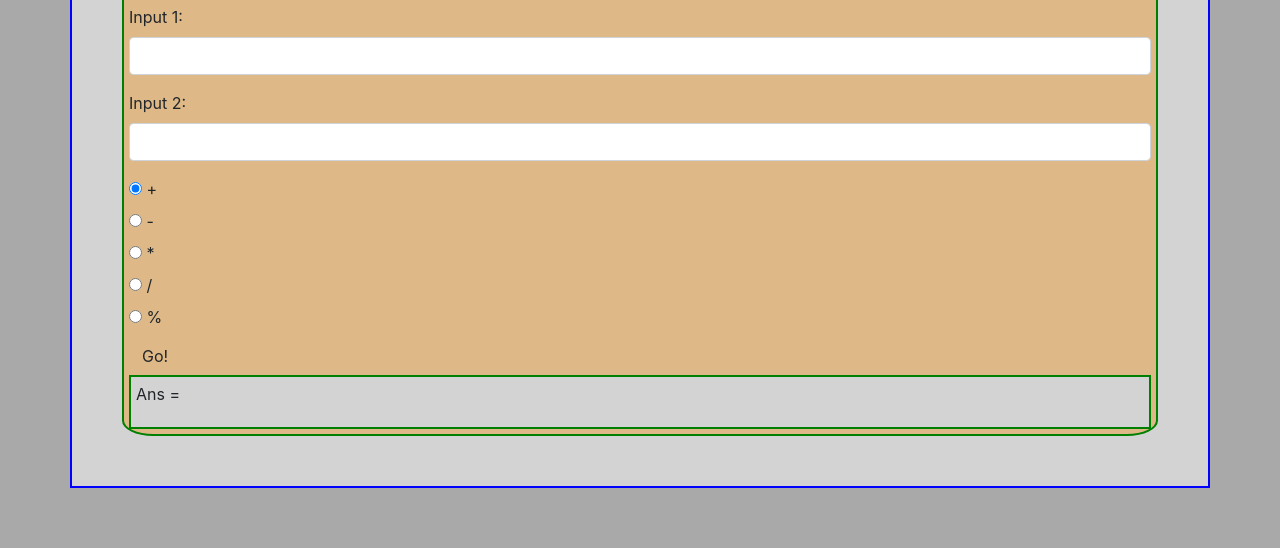
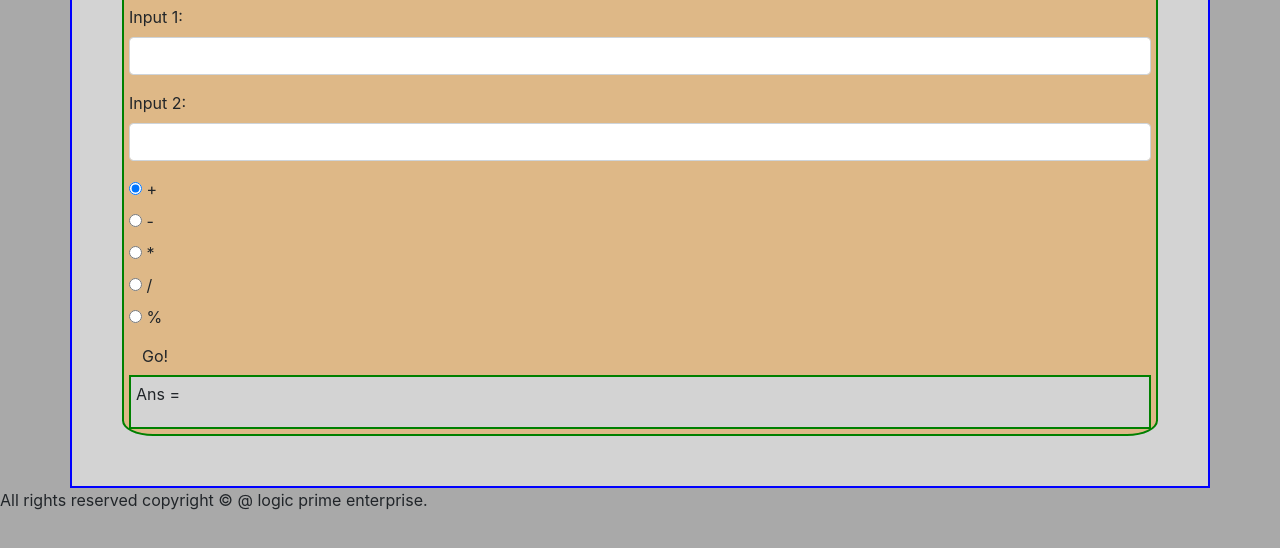
Before and after one commit to prospersimi/ultimate-calculate, a plain HTML site: page index.html in a window 1280 px wide. Shown: the part 134-682 px from the top of the page. Drawn offline with Linux system fonts and the light colour scheme.

Commit message:
added last line of paragraph with class 'copyright' to index .html

```diff
--- a/index.html
+++ b/index.html
@@ -65,5 +65,6 @@
       </div>
     </div>
   </div>
+  <p class="copyright">All rights reserved copyright &copy; @ logic prime enterprise.</p>
 </body>
 </html>
```
